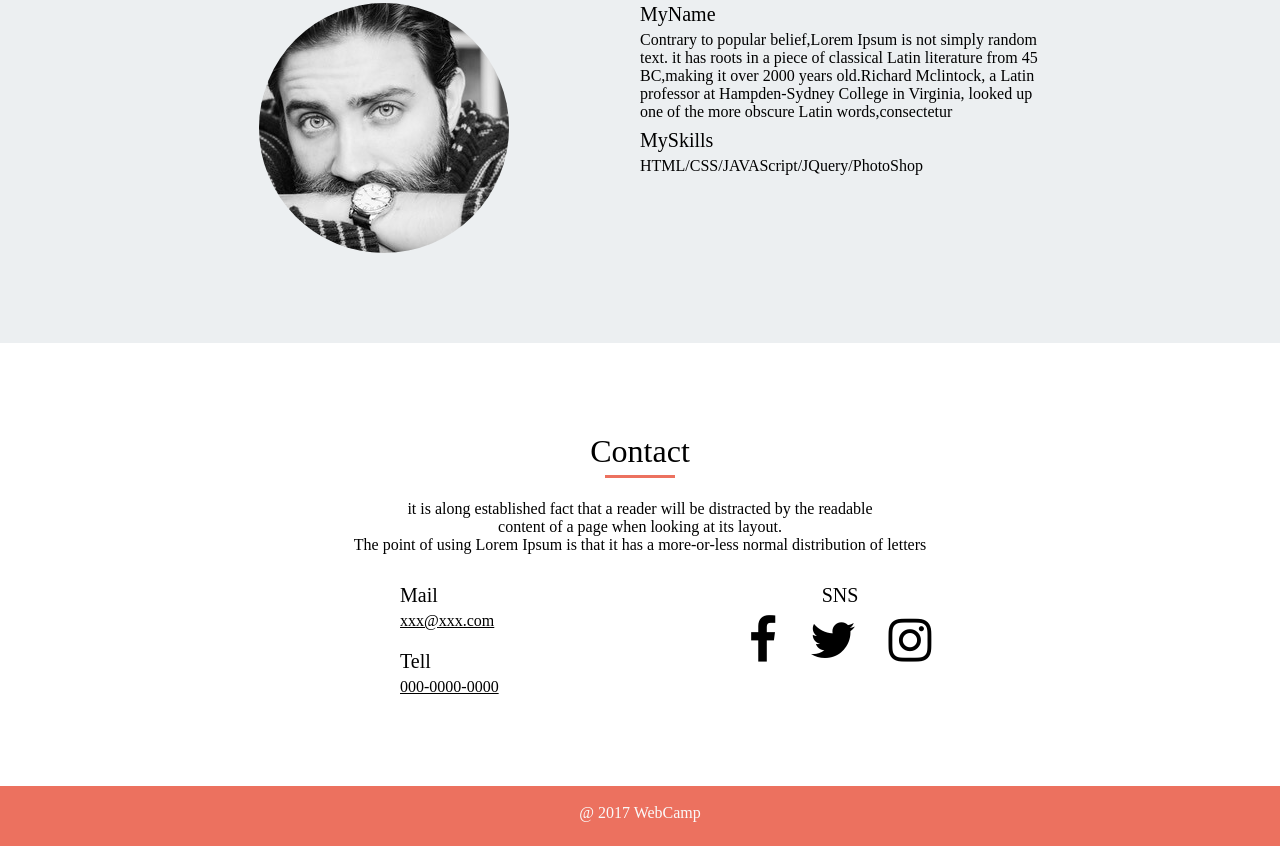
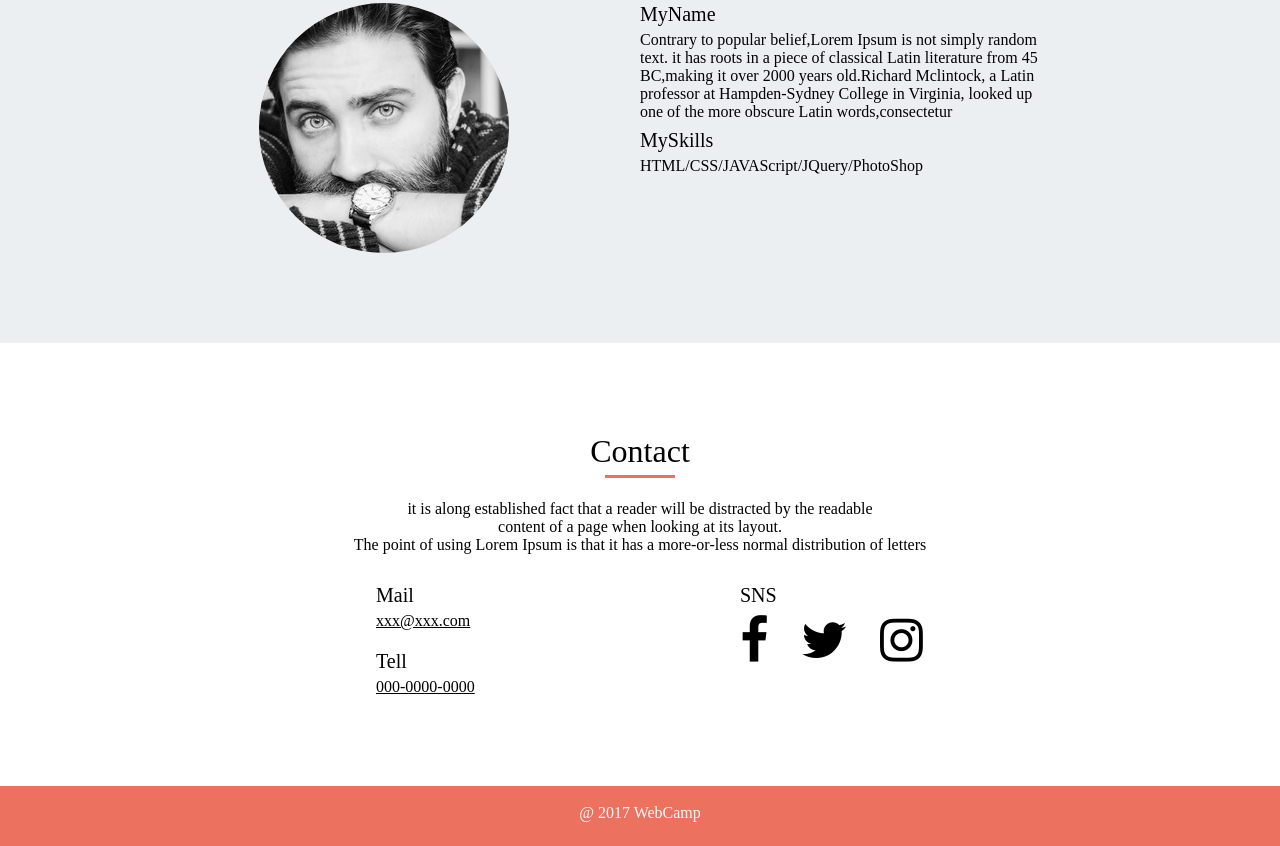
Before and after one commit to FujitaTomo/wcp1-10, a plain HTML site: page index.html in a window 1280 px wide. Shown: the part 2296-3142 px from the top of the page. Drawn offline with Linux system fonts and the light colour scheme.

Commit message:
refinish1-10

```diff
--- a/index.html
+++ b/index.html
@@ -163,14 +163,14 @@
 
 
 			<div class="contact-box-3 clearfix">
+				<div class="sns-box">
 				<p class="sns">SNS</p>
 				<div class="sns-icon-box clearfix">
-
 					<i class="fa fa-facebook-f"></i>
 					<i class="fa fa-twitter"></i>
 					<i class="fa fa-instagram"></i>
-
 				</div>
+			</div>
 			</div>
 		</div>
 	</div>
--- a/style.css
+++ b/style.css
@@ -235,8 +235,8 @@ nav{
 	text-align: left;
 }
 .contact-mail-tell{
-	width: 150px;
-	margin-left: 160px;
+	width: 128px;
+	margin:0 auto;
 }
 .mail,.tell,.sns{
 	margin-bottom: 5px;
@@ -250,9 +250,13 @@ nav{
 .number{
 	color: #000000;
 }
+.sns-box{
+	width: 200px;
+	margin: 0 auto;
+}
 .contact-box-3{
 	width: 400px;
-	text-align: center;
+	text-align: left;
 	float: left;
 }
 .sns-icon-box{
@@ -260,6 +264,7 @@ nav{
 	font-size: 50px;
 	float: left;
 	color: #000000;
+
 }
 
 .fa-twitter{
```
